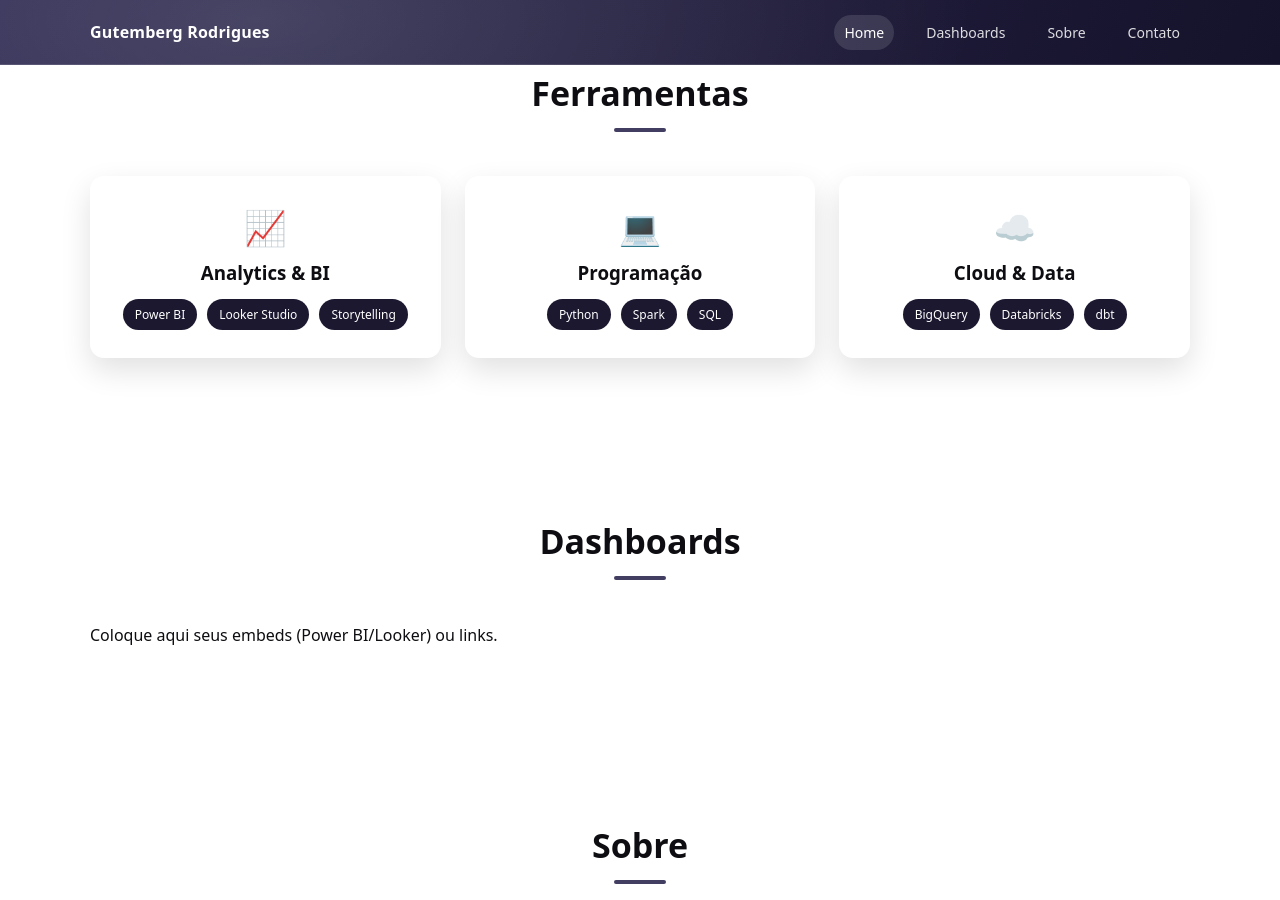
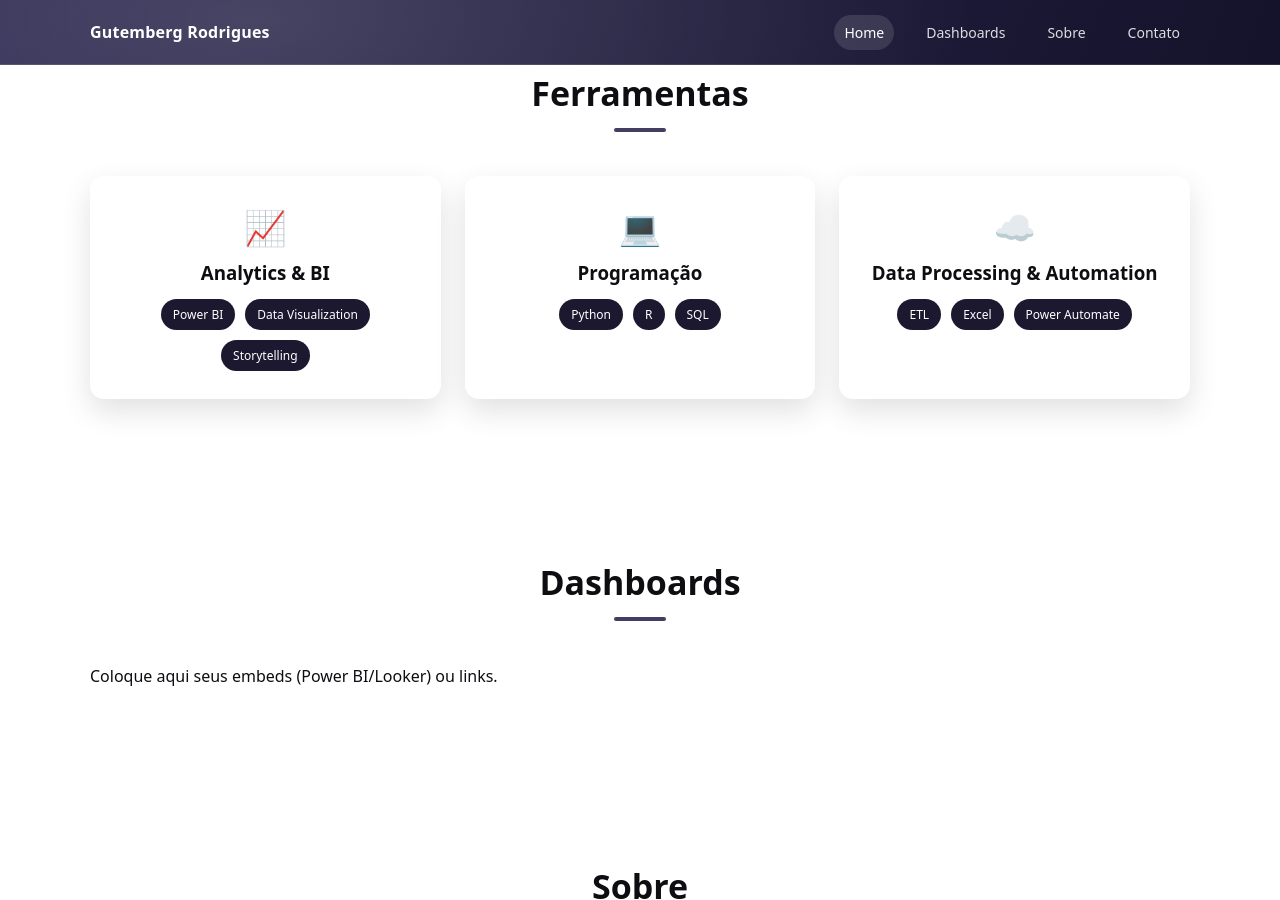
Before and after one commit to GutembergRodrigues/GutembergRodrigues.github.io, a Jekyll site: the page built from index.md, in a window 1280 px wide and 900 px high, scrolled down 595 px. Built offline with Jekyll 4.4.1, drawn with Linux system fonts in a browser that asks for light colours.

Commit message:
Update default.html

```diff
--- a/_layouts/default.html
+++ b/_layouts/default.html
@@ -49,7 +49,7 @@
               <h3>Analytics & BI</h3>
               <div class="tags">
                 <span class="tag">Power BI</span>
-                <span class="tag">Looker Studio</span>
+                <span class="tag">Data Visualization</span>
                 <span class="tag">Storytelling</span>
               </div>
             </article>
@@ -59,18 +59,18 @@
               <h3>Programação</h3>
               <div class="tags">
                 <span class="tag">Python</span>
-                <span class="tag">Spark</span>
+                <span class="tag">R</span>
                 <span class="tag">SQL</span>
               </div>
             </article>
 
             <article class="card">
               <div class="card__icon">☁️</div>
-              <h3>Cloud & Data</h3>
+              <h3>Data Processing & Automation</h3>
               <div class="tags">
-                <span class="tag">BigQuery</span>
-                <span class="tag">Databricks</span>
-                <span class="tag">dbt</span>
+                <span class="tag">ETL</span>
+                <span class="tag">Excel</span>
+                <span class="tag">Power Automate</span>
               </div>
             </article>
           </div>
```
